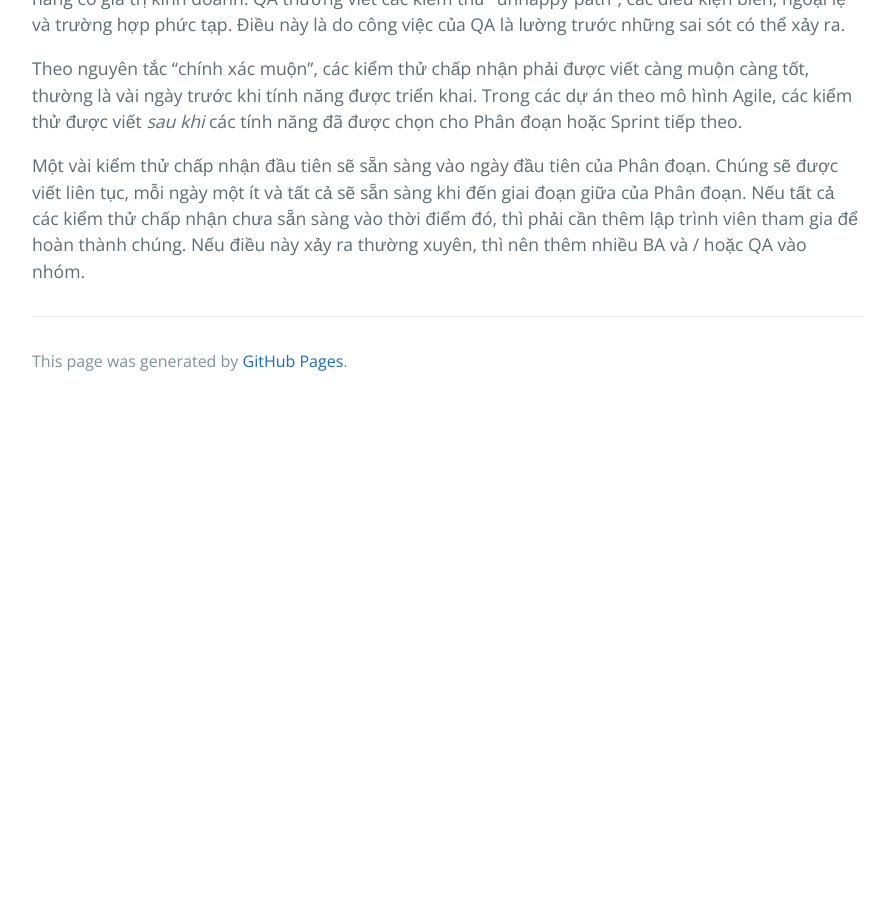
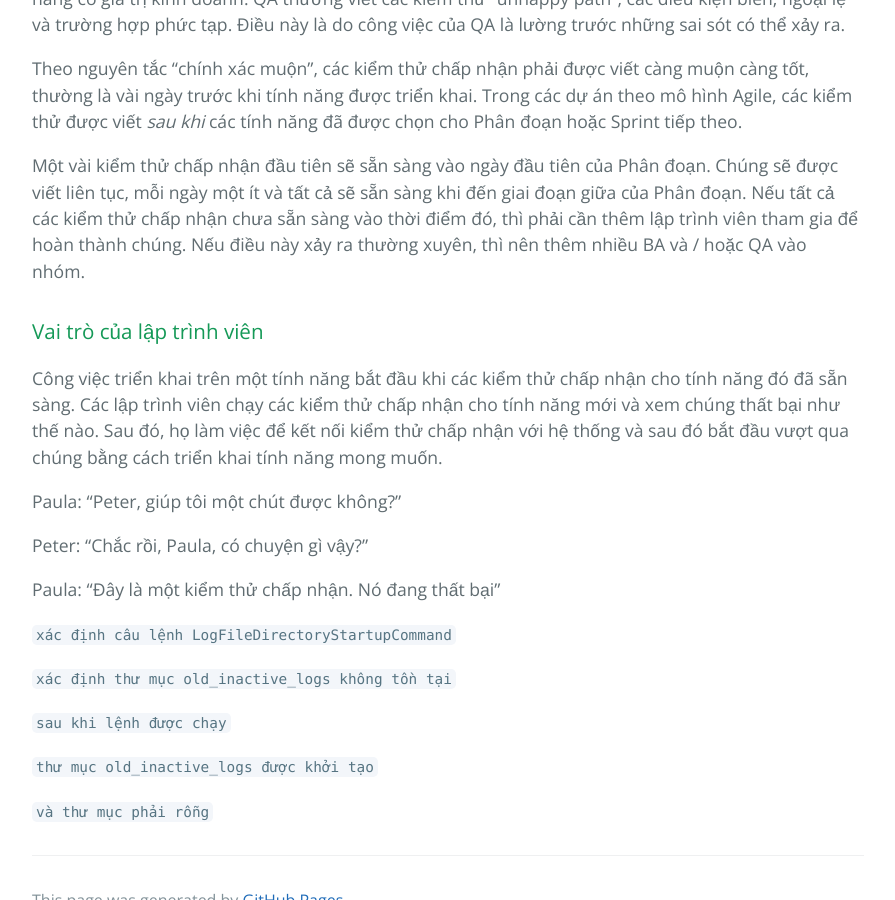
Before and after one commit to HaiBV/haibv.github.io, a Jekyll site: the page built from clean-coder/chapter-7-acceptance-testing.md, in a window 1280 px wide and 900 px high, scrolled down 9807 px. Shown: the whole window, without its empty margins (192-1087 px from the left). Built offline with Jekyll 4.4.1, drawn with Linux system fonts in a browser that asks for light colours; our own code applies the rules of GitHub Pages for plain Markdown files; before the commit the page ends 10212 px from its top, so only the background shows below that.

Commit message:
Book - The Clean Coder - Chapter 7 - Acceptance Testing

```diff
--- a/clean-coder/chapter-7-acceptance-testing.md
+++ b/clean-coder/chapter-7-acceptance-testing.md
@@ -273,3 +273,23 @@ Thông thường, BA sẽ xác định các "happy path" của kiểm thử, b
 Theo nguyên tắc "chính xác muộn", các kiểm thử chấp nhận phải được viết càng muộn càng tốt, thường là vài ngày trước khi tính năng được triển khai. Trong các dự án theo mô hình Agile, các kiểm thử được viết _sau khi_ các tính năng đã được chọn cho Phân đoạn hoặc Sprint tiếp theo.
 
 Một vài kiểm thử chấp nhận đầu tiên sẽ sẵn sàng vào ngày đầu tiên của Phân đoạn. Chúng sẽ được viết liên tục, mỗi ngày một ít và tất cả sẽ sẵn sàng khi đến giai đoạn giữa của Phân đoạn. Nếu tất cả các kiểm thử chấp nhận chưa sẵn sàng vào thời điểm đó, thì phải cần thêm lập trình viên tham gia để hoàn thành chúng. Nếu điều này xảy ra thường xuyên, thì nên thêm nhiều BA và / hoặc QA vào nhóm.
+
+### Vai trò của lập trình viên
+
+Công việc triển khai trên một tính năng bắt đầu khi các kiểm thử chấp nhận cho tính năng đó đã sẵn sàng. Các lập trình viên chạy các kiểm thử chấp nhận cho tính năng mới và xem chúng thất bại như thế nào. Sau đó, họ làm việc để kết nối kiểm thử chấp nhận với hệ thống và sau đó bắt đầu vượt qua chúng bằng cách triển khai tính năng mong muốn.
+
+Paula: "Peter, giúp tôi một chút được không?"
+
+Peter: "Chắc rồi, Paula, có chuyện gì vậy?"
+
+Paula: "Đây là một kiểm thử chấp nhận. Nó đang thất bại"
+
+`xác định câu lệnh LogFileDirectoryStartupCommand`
+
+`xác định thư mục old_inactive_logs không tồn tại`
+
+`sau khi lệnh được chạy`
+
+`thư mục old_inactive_logs được khởi tạo`
+
+`và thư mục phải rỗng`
```
